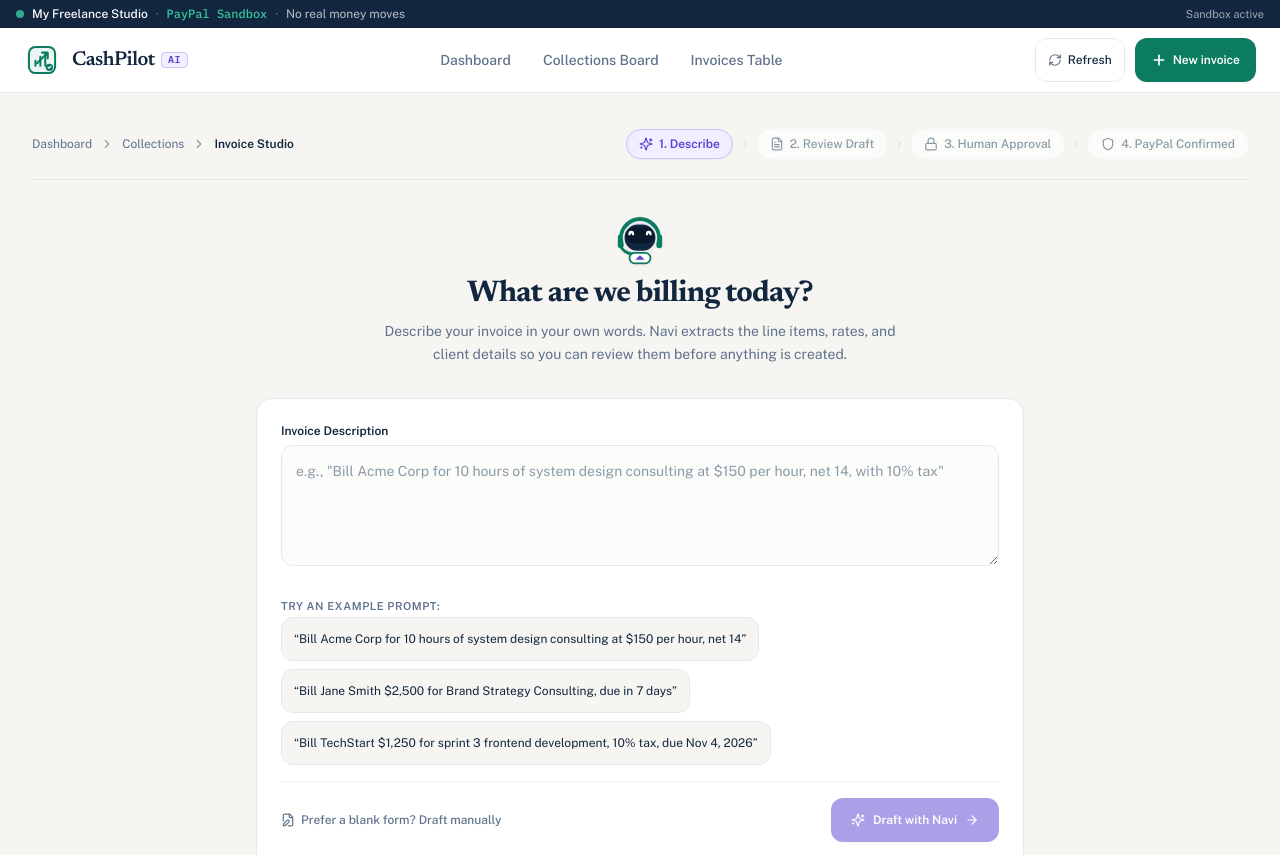
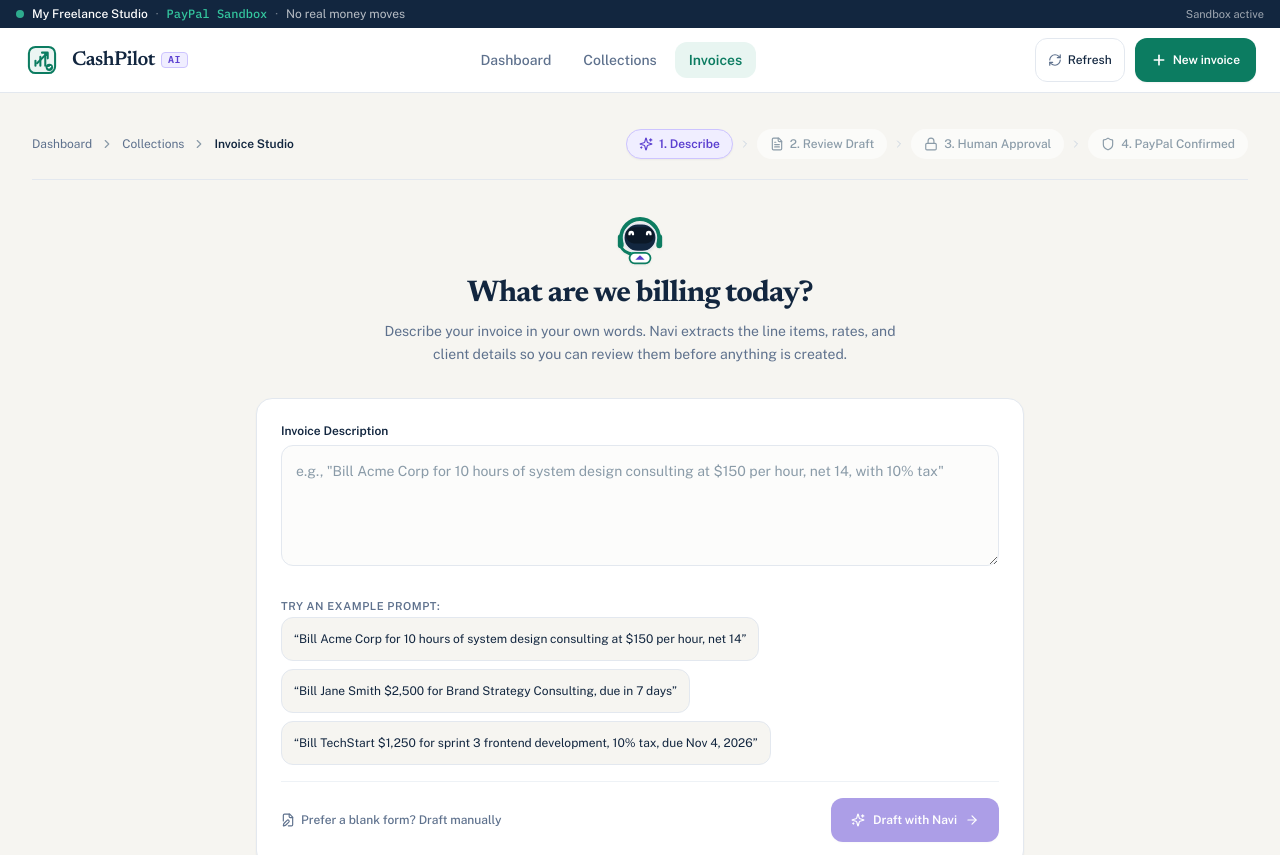
Before and after one commit to Vedant1703/CashPilot, a Next.js app: page /invoices/new in a window 1280 px wide. Shown: the top 855 px of the page. Built offline with nearby package versions, Linux system fonts and the light colour scheme; no server answers; the database is empty.

Commit message:
feat(ui): separate collections and invoices navigation

```diff
--- /dev/null
+++ b/src/app/invoices/page.tsx
@@ -0,0 +1,124 @@
+import React, { Suspense } from "react";
+import { Metadata } from "next";
+import Link from "next/link";
+import { AppHeader } from "@/components/layout/app-header";
+import { MobileNav } from "@/components/layout/mobile-nav";
+import { InvoiceTable } from "@/components/collections/invoice-table";
+import { CollectionsSkeleton } from "@/components/collections/collections-skeleton";
+import { getDashboardData } from "@/lib/services/dashboard.service";
+import { Plus, AlertCircle, ArrowLeft } from "lucide-react";
+
+export const metadata: Metadata = {
+  title: "Invoices | CashPilot",
+  description: "View and manage all invoices across every lifecycle stage.",
+};
+
+interface InvoicesPageProps {
+  searchParams?: Promise<{
+    filter?: string;
+  }>;
+}
+
+async function InvoicesContent({ searchParams }: InvoicesPageProps) {
+  const params = await searchParams;
+  const result = await getDashboardData("demo-workspace-1", "demo-user-1");
+
+  if (!result.ok) {
+    return (
+      <>
+        <AppHeader />
+        <main className="flex-1 max-w-4xl mx-auto px-4 py-16 flex flex-col items-center justify-center text-center">
+          <div className="p-5 rounded-2xl bg-[#FEF3F2] border border-[#FECDCA] text-[#B42318] max-w-md">
+            <AlertCircle className="w-8 h-8 mx-auto mb-2" />
+            <h2 className="font-semibold text-base mb-1">Failed to load invoices</h2>
+            <p className="text-xs text-[#5E718D]">{result.error}</p>
+          </div>
+        </main>
+      </>
+    );
+  }
+
+  const { workspace, invoices, lastSyncAt, hasStaleInvoices } = result.data;
+
+  // Map query-string filter param to InvoiceTable initialFilter
+  let initialFilter = "ALL";
+  const filterParam = params?.filter?.toUpperCase();
+  if (filterParam === "DRAFT") initialFilter = "DRAFT";
+  else if (filterParam === "AWAITING") initialFilter = "AWAITING_PAYMENT";
+  else if (filterParam === "DUE_SOON") initialFilter = "DUE_SOON";
+  else if (filterParam === "OVERDUE") initialFilter = "OVERDUE";
+  else if (filterParam === "PAID") initialFilter = "PAID";
+  else if (filterParam === "NEEDS_REVIEW") initialFilter = "NEEDS_REVIEW";
+
+  return (
+    <>
+      <AppHeader
+        workspaceName={workspace.name}
+        isDemo={workspace.isDemo}
+        lastSyncAt={lastSyncAt}
+        hasStaleInvoices={hasStaleInvoices}
+      />
+
+      <main className="flex-1 max-w-7xl w-full mx-auto px-4 sm:px-6 py-6 sm:py-8 space-y-6">
+        {/* Page Header */}
+        <div className="flex flex-col sm:flex-row sm:items-center justify-between gap-4">
+          <div>
+            <div className="flex items-center gap-2 mb-1">
+              <Link
+                href="/"
+                className="text-xs text-[#5E718D] hover:text-[#12263F] flex items-center gap-1 font-medium"
+              >
+                <ArrowLeft className="w-3.5 h-3.5" />
+                <span>Dashboard</span>
+              </Link>
+              <span className="text-xs text-[#5E718D]">/</span>
+              <span className="text-xs text-[#12263F] font-semibold">Invoices</span>
+            </div>
+
+            <h1 className="font-headline font-bold text-2xl sm:text-3xl text-[#12263F] tracking-tight">
+              Invoices
+            </h1>
+            <p className="text-xs text-[#5E718D] mt-1">
+              Complete invoice directory — search, filter and open any invoice across all lifecycle stages.
+            </p>
+          </div>
+
+          <Link
+            href="/invoices/new"
+            className="inline-flex items-center gap-1.5 px-3.5 py-2 rounded-xl bg-[#0C7C61] hover:bg-[#096851] text-white text-xs font-semibold shadow-xs transition-colors touch-target self-start sm:self-auto"
+          >
+            <Plus className="w-4 h-4 stroke-[2.5]" />
+            <span>New invoice</span>
+          </Link>
+        </div>
+
+        {/* Invoice Directory Table */}
+        <InvoiceTable invoices={invoices} initialFilter={initialFilter} />
+      </main>
+    </>
+  );
+}
+
+function InvoicesLoadingShell() {
+  return (
+    <>
+      <AppHeader />
+      <main className="flex-1 max-w-7xl w-full mx-auto px-4 sm:px-6 py-6 sm:py-8">
+        <CollectionsSkeleton />
+      </main>
+    </>
+  );
+}
+
+export default function InvoicesPage(props: InvoicesPageProps) {
+  return (
+    <div className="min-h-screen flex flex-col bg-[#F6F5F1] text-[#12263F] pb-16 md:pb-8">
+      <Suspense fallback={<InvoicesLoadingShell />}>
+        <InvoicesContent {...props} />
+      </Suspense>
+
+      {/* Mobile Bottom Navigation Bar */}
+      <MobileNav />
+    </div>
+  );
+}
--- a/src/components/layout/app-header.tsx
+++ b/src/components/layout/app-header.tsx
@@ -20,13 +20,13 @@
     { href: "/", label: "Dashboard", active: pathname === "/" },
     {
       href: "/collections",
-      label: "Collections Board",
-      active: pathname === "/collections" && !pathname.includes("view=table"),
+      label: "Collections",
+      active: pathname.startsWith("/collections"),
     },
     {
-      href: "/collections?view=table",
-      label: "Invoices Table",
-      active: pathname.includes("view=table"),
+      href: "/invoices",
+      label: "Invoices",
+      active: pathname.startsWith("/invoices"),
     },
   ];
 
@@ -57,10 +57,10 @@
         Dashboard
       </Link>
       <Link href="/collections" className="px-3.5 py-2 rounded-xl text-sm font-medium text-[#5E718D]">
-        Collections Board
+        Collections
       </Link>
-      <Link href="/collections?view=table" className="px-3.5 py-2 rounded-xl text-sm font-medium text-[#5E718D]">
-        Invoices Table
+      <Link href="/invoices" className="px-3.5 py-2 rounded-xl text-sm font-medium text-[#5E718D]">
+        Invoices
       </Link>
     </nav>
   );
@@ -176,14 +176,14 @@
             onClick={() => setMobileMenuOpen(false)}
             className="block px-3 py-2.5 rounded-xl text-sm font-medium text-[#12263F] hover:bg-[#F6F5F1]"
           >
-            Collections Board
+            Collections
           </Link>
           <Link
-            href="/collections?view=table"
+            href="/invoices"
             onClick={() => setMobileMenuOpen(false)}
             className="block px-3 py-2.5 rounded-xl text-sm font-medium text-[#12263F] hover:bg-[#F6F5F1]"
           >
-            Invoices Table
+            Invoices
           </Link>
           <div className="pt-2 border-t border-[#E3E8EF]">
             <button
--- a/src/components/layout/mobile-nav.tsx
+++ b/src/components/layout/mobile-nav.tsx
@@ -12,15 +12,15 @@
     { href: "/", label: "Home", icon: Home, active: pathname === "/" },
     {
       href: "/collections",
-      label: "Board",
+      label: "Collections",
       icon: Kanban,
-      active: pathname === "/collections" && !pathname.includes("view=table"),
+      active: pathname.startsWith("/collections"),
     },
     {
-      href: "/collections?view=table",
+      href: "/invoices",
       label: "Invoices",
       icon: FileText,
-      active: pathname.includes("view=table"),
+      active: pathname.startsWith("/invoices"),
     },
     {
       href: "#activity",
```
Also changed, not shown: 1 other file (tests, documents, lock files or other folders).
